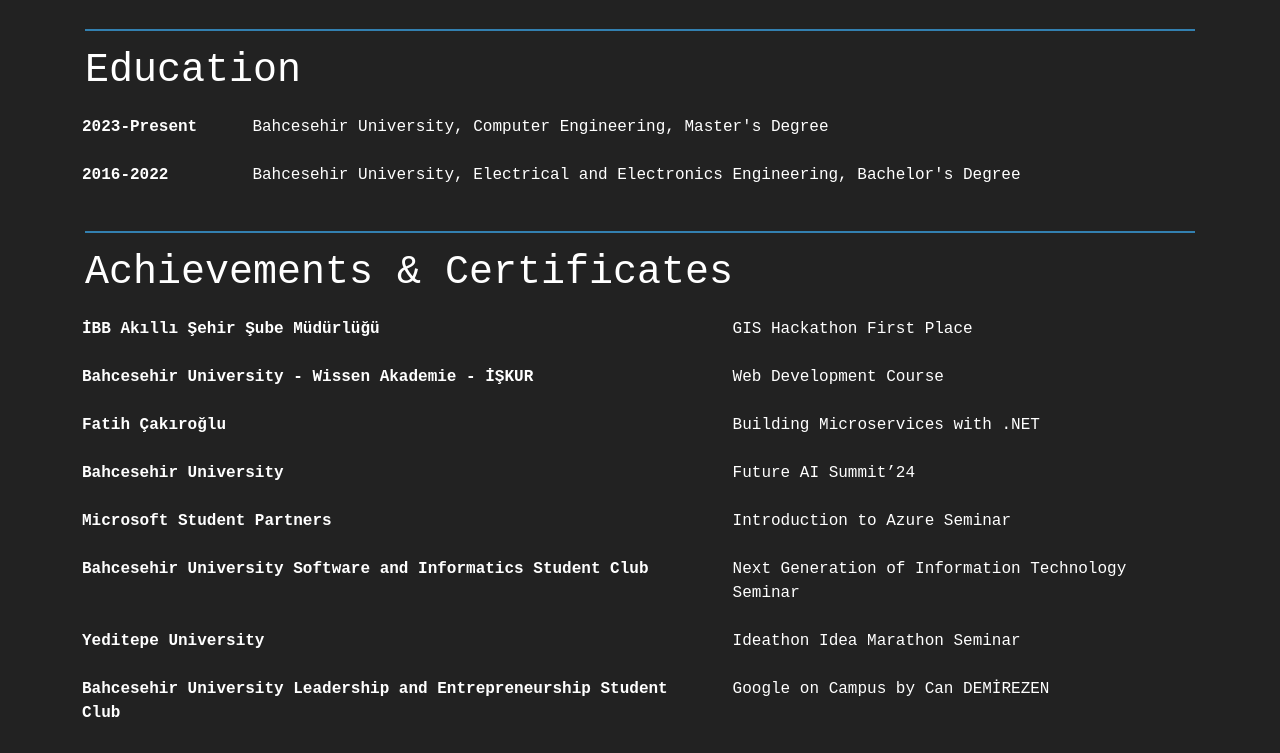
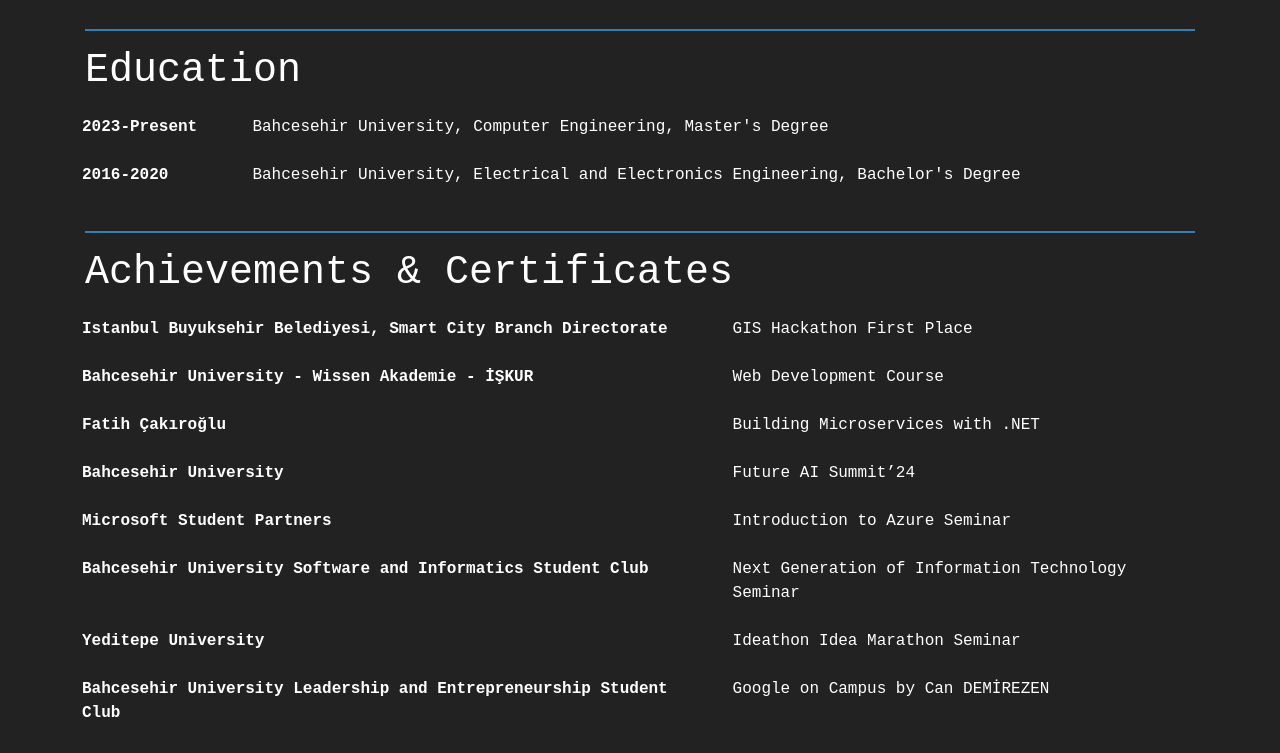
Before and after one commit to mcanbildiren/portfolio, a plain HTML site: page index.html in a window 1280 px wide. Shown: the part 2500-3253 px from the top of the page. Drawn offline with nearby package versions, Linux system fonts and the light colour scheme.

Commit message:
title change, education date fix, achievement name fix.

```diff
--- a/index.html
+++ b/index.html
@@ -6,7 +6,7 @@
     <meta http-equiv="X-UA-Compatible" content="IE=edge"/>
     <meta name="viewport" content="width=device-width, initial-scale=1.0"/>
     <title>Mustafa Can Bildiren</title>
-    <link rel="icon" href="./Resources/computer-svgrepo-com.svg" type="image/x-icon"/>
+    <link rel="icon" href="./Resources/comp.svg" type="image/x-icon"/>
     <link rel="stylesheet" href="https://cdn.jsdelivr.net/npm/bootstrap@4.4.1/dist/css/bootstrap.min.css"
           integrity="sha384-Vkoo8x4CGsO3+Hhxv8T/Q5PaXtkKtu6ug5TOeNV6gBiFeWPGFN9MuhOf23Q9Ifjh" crossorigin="anonymous"/>
     <script src="https://code.jquery.com/jquery-3.4.1.slim.min.js"
@@ -224,7 +224,7 @@
                 </td>
             </tr>
             <tr>
-                <th>2016-2022</th>
+                <th>2016-2020</th>
                 <td>
                     Bahcesehir University, Electrical and Electronics Engineering,
                     Bachelor's Degree
@@ -239,7 +239,7 @@
         <table class="mainText table table-borderless">
             <tbody>
             <tr>
-                <th>İBB Akıllı Şehir Şube Müdürlüğü</th>
+                <th>Istanbul Buyuksehir Belediyesi, Smart City Branch Directorate</th>
                 <td>
                     GIS Hackathon First Place
                 </td>
```
Also changed, not shown: Resources/comp.svg (added).
